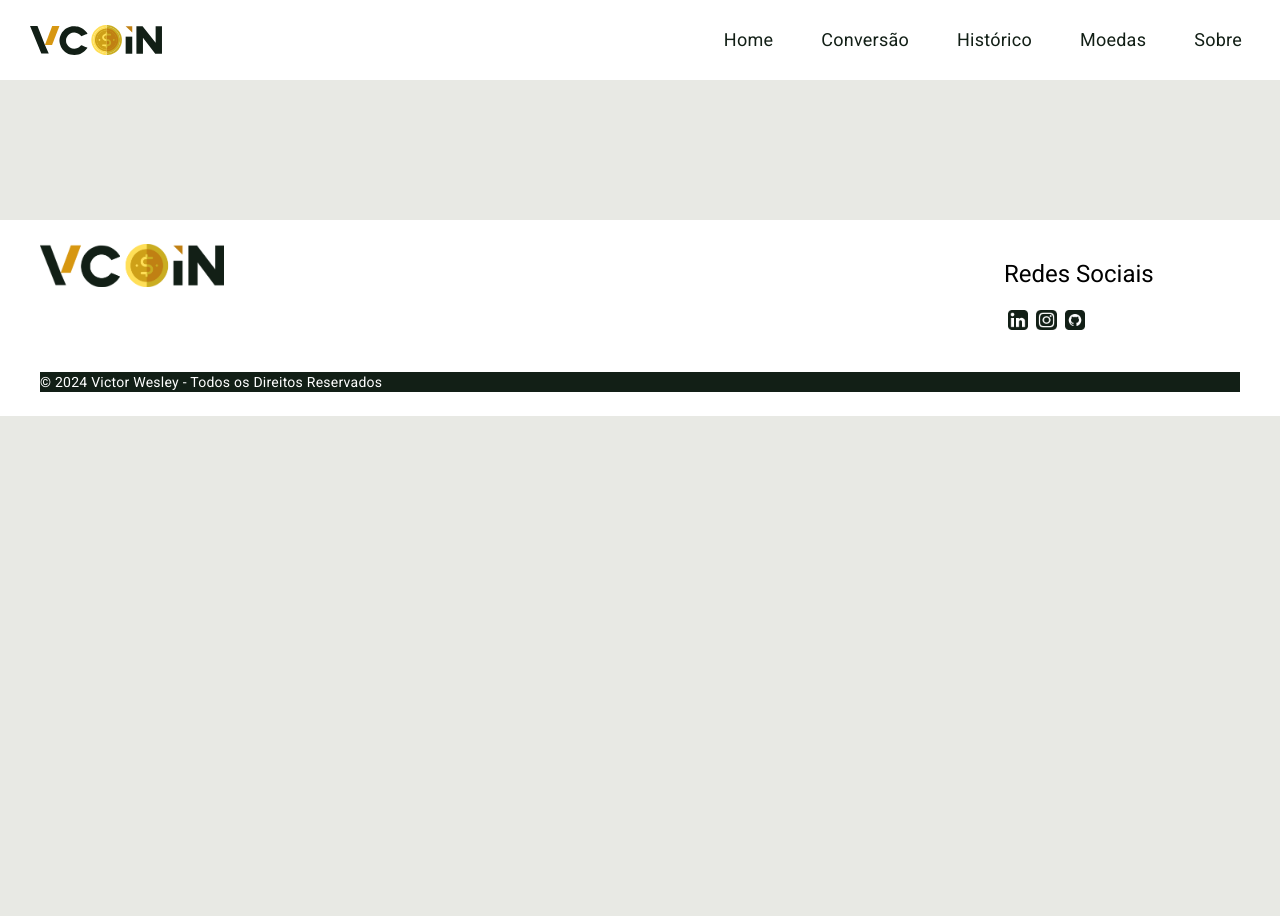
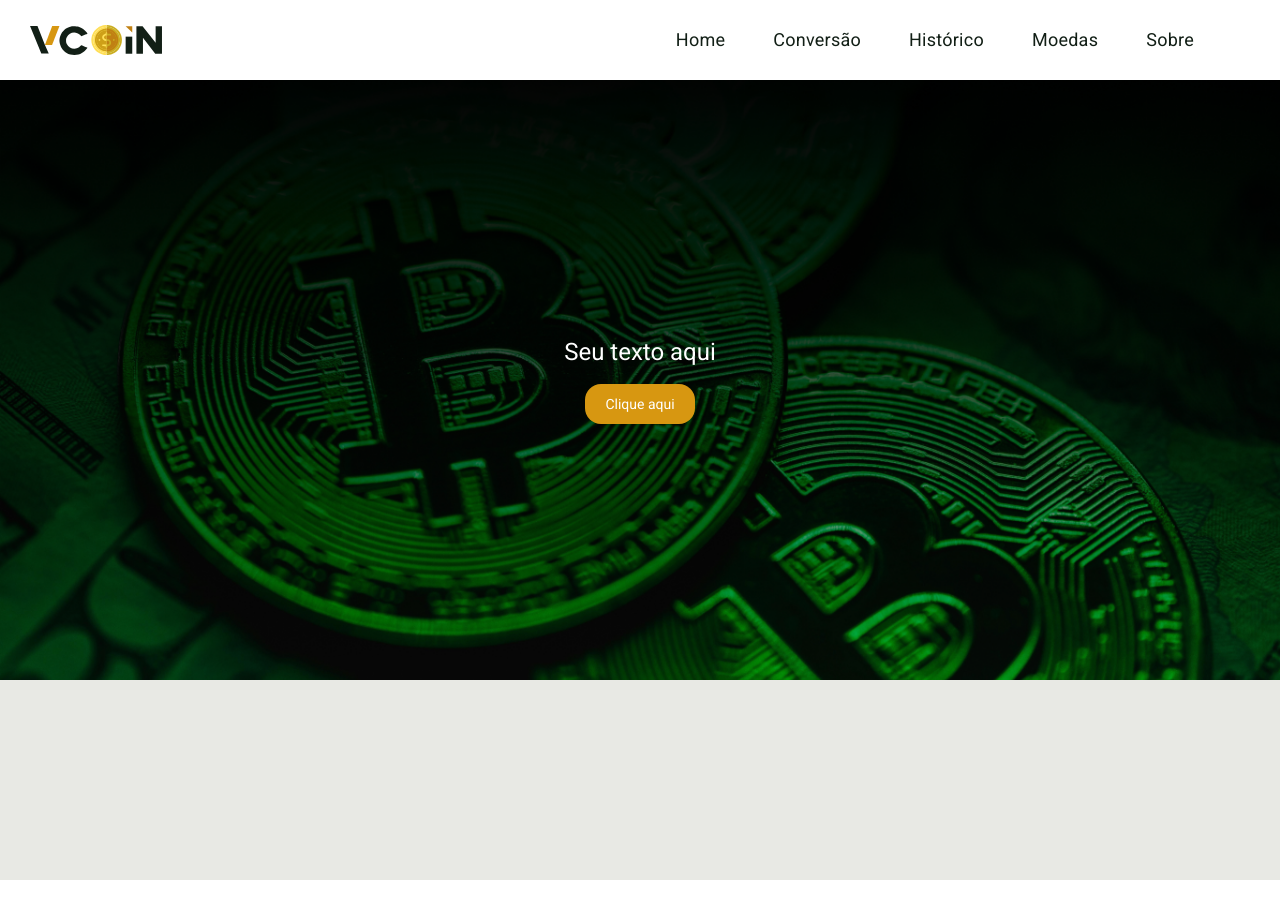
Before and after one commit to vctrwesley/conversor-moedas, an Angular app: page /usuario/page-home in a window 1280 px wide. Shown: the top 916 px of the page. Before the commit the page ends 800 px from the top, so only its background shows below. Built offline with nearby package versions, Linux system fonts and the light colour scheme.

Commit message:
footer e inicio home

```diff
--- a/src/app/sistema/page-conversao/page-conversao.component.html
+++ b/src/app/sistema/page-conversao/page-conversao.component.html
@@ -1,3 +1,6 @@
+<p>page-conversao works!</p>
+<p>page-conversao works!</p>
+<p>page-conversao works!</p>
 <p>page-conversao works!</p>
 <p>page-conversao works!</p>
 <p>page-conversao works!</p>
--- a/src/app/sistema/page-home/page-home.component.css
+++ b/src/app/sistema/page-home/page-home.component.css
@@ -0,0 +1,26 @@
+.banner{
+  background-image: url('/assets/imagem/banner.png');
+  width: 100%;
+  height: 600px;
+  background-position: center;
+  background-repeat: no-repeat;
+  background-size: cover;
+  display: flex;
+  align-items: center;
+  justify-content: center;
+  text-align: center;
+  margin-top: 5rem;
+}
+
+.banner-content h1 {
+  color: white;
+}
+
+.banner-content button {
+  background-color: #D79711;
+  color: #fff;
+  padding: 10px 20px;
+  border: none;
+  border-radius: 16px;
+  cursor: pointer;
+}
--- a/src/app/sistema/page-home/page-home.component.html
+++ b/src/app/sistema/page-home/page-home.component.html
@@ -1 +1,8 @@
-<p>page-home works!</p>
+<section id="home">
+    <div class="banner">
+        <div class="banner-content">
+            <h1>Seu texto aqui</h1>
+            <button>Clique aqui</button>
+        </div>
+    </div>
+</section>
--- a/src/app/template/footer/footer.component.css
+++ b/src/app/template/footer/footer.component.css
@@ -1,4 +1,4 @@
-.footer-wes {
+.footer {
     display: flex;
     position: relative;
     bottom: 0;
@@ -14,20 +14,17 @@
 
   .footer__container {
     width: 100%;
-    max-width: 1200px;
+    max-width: 1600px;
     align-items: center;
     flex-direction: row;
     margin: auto;
     margin-top: 1.5rem;
-    margin-bottom: 1.5rem;
-  }
-
-  .footer_inf {
-    display: flex;
+    margin-bottom: 3rem;
   }
 
   .footer__logo {
-    margin-right: auto;
+    margin-right: 3rem;
+    margin-left: 3rem;
   }
 
   .footer__logo img {
@@ -43,25 +40,28 @@
     justify-content: space-between;
   }
 
-  .footer__menu ul {
-    align-items: center;
-    justify-content: center;
-    margin: 0.5rem;
+  .contato {
+    margin-right: 32px;
+    margin-top: 0;
   }
 
-  .footer__menu ul li {
-    padding: 8px 0;
+  .title{
+    display: flex;
+    align-items: center;
   }
 
-
-  .contato {
-    margin-right: 32px;
+  .contato p {
+    color: #D79711;
+    font-size: 22px;
+    font-weight: 700;
+    margin: 0;
+    margin-right: 0.2rem;
   }
-
 
   .contato h1 {
     color: #000;
-    font-size: 24px;
+    font-size: 22px;
+    margin: 0;
   }
 
   .contato ul {
@@ -74,7 +74,7 @@
   }
 
   .contato img {
-    width: 10%;
+    width: 15%;
     margin: 0.25rem;
   }
 
@@ -83,7 +83,6 @@
     transition: transform 0.3s ease;
   }
 
-
   .footer-copyright {
     background-color: #121F16;
     font-size: 14px;
@@ -91,8 +90,16 @@
     display: flex;
     align-items: center;
     margin-top: 1.5rem;
-    margin-bottom: 0;
     width: 100%;
+    height: 45px;
+    position: absolute;
+    bottom: 0;
+    left: 0;
+    right: 0;
+  }
+
+  .footer-copyright span {
+    margin-left: 3rem;
   }
 
   @media (max-width: 932px) {
--- a/src/app/template/footer/footer.component.html
+++ b/src/app/template/footer/footer.component.html
@@ -1,14 +1,16 @@
-<footer class="footer-wes">
+<footer class="footer">
     <div class="footer__container">
-        <div class="footer_inf">
-            <div class="footer__logo">
-                <a href="#">
-                    <img src="assets/imagem/logovcoin.png" alt="logo do conversor de moedas vcoin">
-                </a>
-            </div>
             <div class="footer__menu">
+                <div class="footer__logo">
+                    <a href="#">
+                        <img src="assets/imagem/logovcoin.png" alt="logo do conversor de moedas vcoin">
+                    </a>
+                </div>
                 <div class="contato">
-                    <h1>Redes Sociais</h1>
+                    <div class="title">
+                        <p>|</p>
+                        <h1>Redes Sociais</h1>
+                    </div>
                     <a href="https://www.linkedin.com/in/victor-wesley/" target="_blank">
                         <img src="/assets/imagem/linkedin.png" alt="Icone do linkedin">
                     </a>
@@ -20,7 +22,6 @@
                     </a>
                 </div>
             </div>
-        </div>
         <div class="footer-copyright">
             <span>&copy; 2024 Victor Wesley - Todos os Direitos Reservados</span>
         </div>
--- a/src/app/template/navbar/navbar.component.html
+++ b/src/app/template/navbar/navbar.component.html
@@ -37,7 +37,7 @@
         ></button>
       </div>
       <div class="offcanvas-body menu-container">
-        <ul class="navbar-nav justify-content-end flex-grow-1 pe-3">
+        <ul class="navbar-nav justify-content-center flex-grow-1 pe-3">
           <li class="nav-item">
             <a class="nav-link" routerLink="/usuario/page-home">Home</a>
           </li>
```
Also changed, not shown: src/assets/imagem/banner.png (added).
